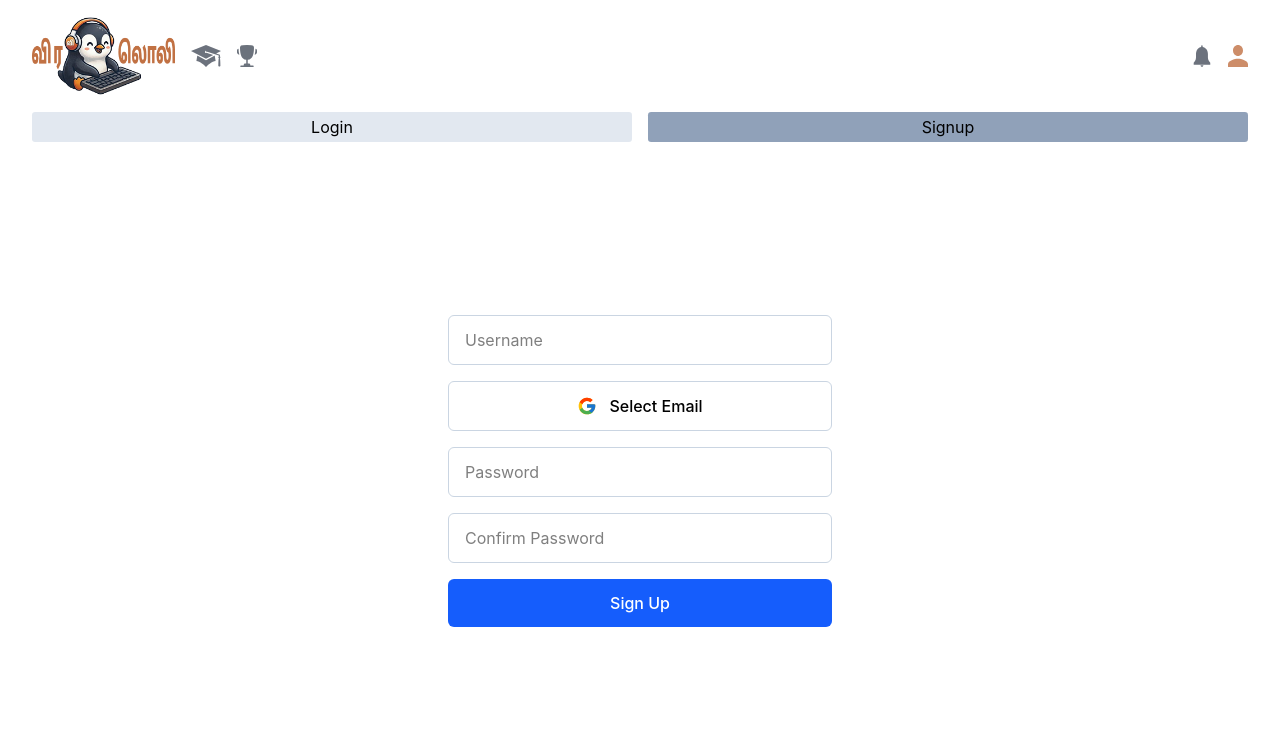
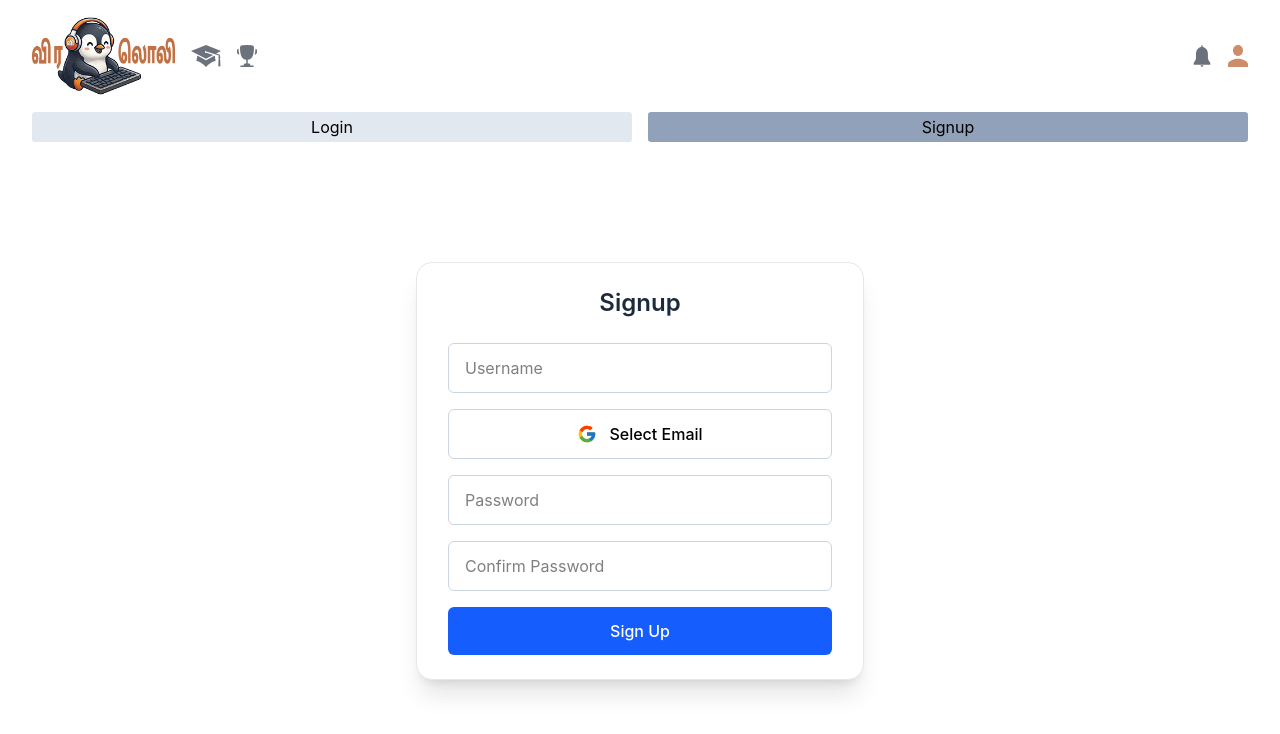
Before and after one commit to jai-atithya/viraloli, a React (Vite) app in the folder client/: page /auth in a window 1280 px wide. Both pictures are taken after a click on the element "Signup". Shown: the top 734 px of the page. Built offline with nearby package versions, Linux system fonts and the light colour scheme.

Commit message:
U1 images added, login signup ui updated

```diff
--- a/client/src/pages/auth/Auth.jsx
+++ b/client/src/pages/auth/Auth.jsx
@@ -54,13 +54,18 @@ export const Auth = () => {
                 <div className='p-[1rem]'>
                     <SecondaryNavbar List={secondaryNavItems} current={current} setCurrent={setCurrent} />
                 </div>
-                <div className='flex-1 w-full h-full p-[1rem]'>
-                    {current === 0 && (
-                        <Login />
-                    )}
-                    {current === 1 && (
-                        <Signup key={sessionStorage.getItem("googleTempToken") || "signup"} />
-                    )}
+                <div className="flex-1 flex items-center justify-center p-4">
+                    <div className="w-full max-w-md rounded-2xl border border-gray-200 bg-white shadow-xl p-6">
+                        {current === 0 && (
+                            <Login />
+                        )}
+
+                        {current === 1 && (
+                            <Signup
+                                key={sessionStorage.getItem("googleTempToken") || "signup"}
+                            />
+                        )}
+                    </div>
                 </div>
             </div>
         </>
--- a/client/src/pages/auth/components/Login.jsx
+++ b/client/src/pages/auth/components/Login.jsx
@@ -29,7 +29,8 @@ export const Login = () => {
   };
 
   return (
-    <div className="w-full h-full flex items-center justify-center">
+    <div className="w-full h-full flex flex-col items-center justify-center gap-6">
+      <h1 className="text-2xl font-semibold text-slate-800">Login</h1>
       <div className="w-full max-w-sm flex flex-col gap-[1rem]">
         <input
           type="text"
--- a/client/src/pages/auth/components/Signup.jsx
+++ b/client/src/pages/auth/components/Signup.jsx
@@ -118,7 +118,8 @@ export const Signup = () => {
     }
   };
   return (
-    <div className="w-full h-full flex items-center justify-center">
+    <div className="w-full h-full flex flex-col items-center justify-center gap-6">
+      <h1 className="text-2xl font-semibold text-slate-800">Signup</h1>
       <div className="w-full max-w-sm flex flex-col gap-[1rem]">
         {/* Username */}
         <input
```
Also changed, not shown: 8 other files (tests, documents, lock files or other folders).
